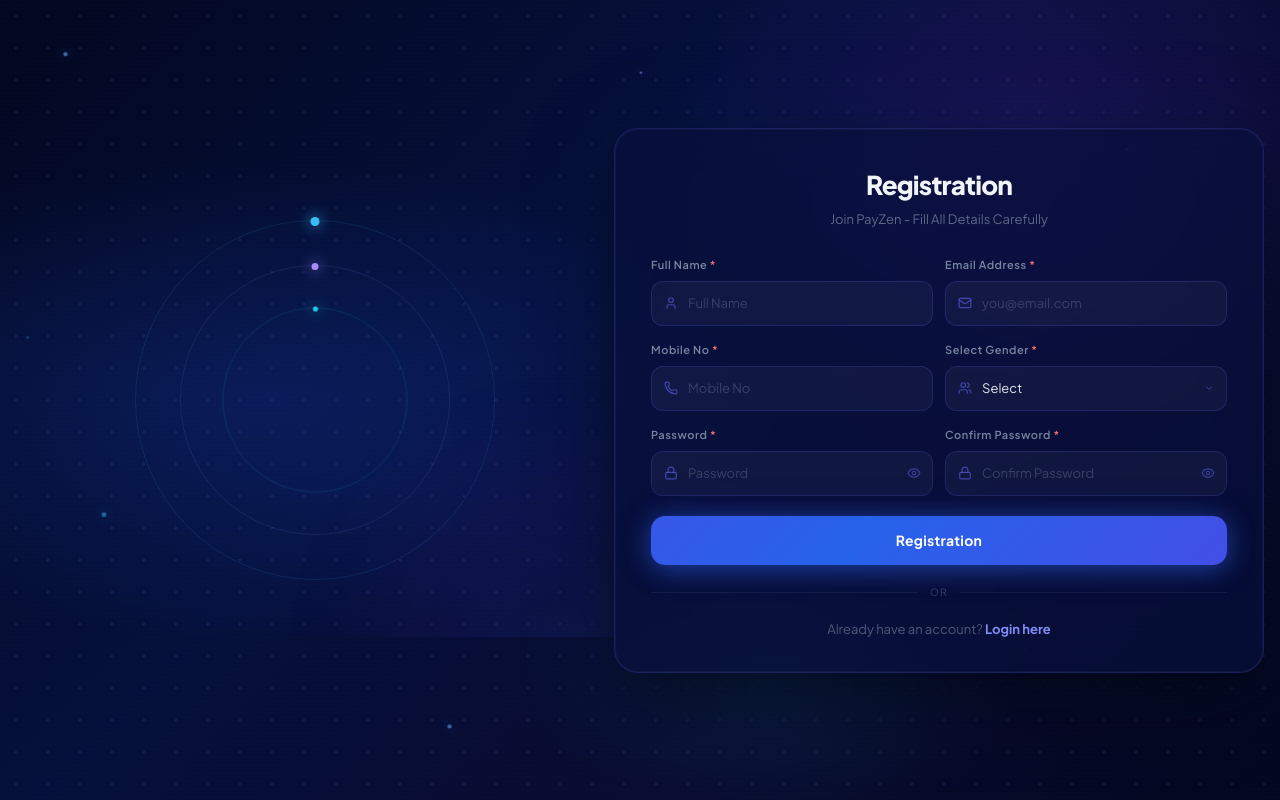
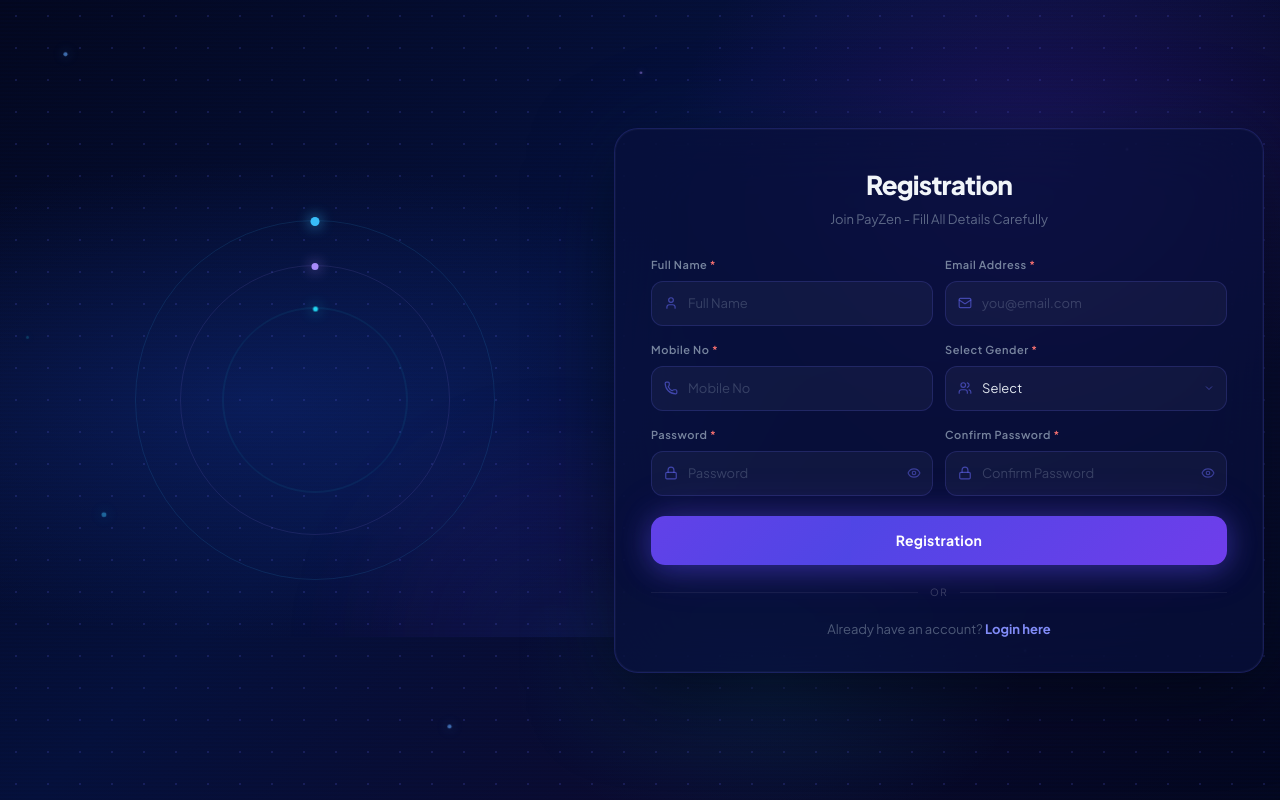
Before and after one commit to ChetanPatil0203/Bank_Frontend-, a React (Create React App) app in the folder frontend/: page /registration in a window 1280 px wide. Built offline with nearby package versions, Linux system fonts and the light colour scheme.

Commit message:
Update Registrtation

```diff
--- a/frontend/src/components/Registration/Registration.jsx
+++ b/frontend/src/components/Registration/Registration.jsx
@@ -250,7 +250,6 @@
     paddingLeft: 36, paddingRight: 36, paddingTop: 12, paddingBottom: 12,
     color: "#e2e8f0", fontSize: 13, fontFamily: "inherit",
     outline: "none", transition: "all 0.2s ease",
-    boxShadow: focusedField === name ? "0 0 0 3px rgba(99,102,241,0.12)" : "none",
   });
 
   const selectStyle = (name) => ({
@@ -413,15 +412,16 @@
                 </div>
 
                 {/* Submit Button */}
-                <button type="submit" disabled={loading} style={{
-                  width: "100%", marginTop: 4,
-                  padding: "14px 24px", borderRadius: 14, border: "none",
-                  background: loading ? "rgba(59,54,163,0.55)" : "linear-gradient(135deg,#2563eb 0%,#4f46e5 50%,#2563eb 100%)",
+                <button type="submit" disabled={loading}
+               style={{
+  width: "100%", marginTop: 4, padding: "14px 24px",
+  borderRadius: 14, border: "none",
+  background: loading ? "rgba(79,70,229,0.5)" : "linear-gradient(135deg,#4f46e5 0%,#7c3aed 50%,#4f46e5 100%)",
   backgroundSize: "200%",
   color: "#fff", fontSize: 14, fontWeight: 700, letterSpacing: "0.02em",
   cursor: loading ? "not-allowed" : "pointer",
-                  boxShadow: loading ? "none" : "0 4px 24px rgba(37,99,235,0.5),0 0 40px rgba(79,70,229,0.18)",
-                  transition: "all 0.2s ease",
+  boxShadow: loading ? "none" : "0 4px 28px rgba(79,70,229,0.45), 0 0 50px rgba(124,58,237,0.2)",
+  transition: "all 0.3s ease",
   display: "flex", alignItems: "center", justifyContent: "center", gap: 8,
   fontFamily: "inherit",
   animation: !loading ? "shimmer 3s linear infinite" : "none",
```
Lines whose indentation alone changed are shown as unchanged.
